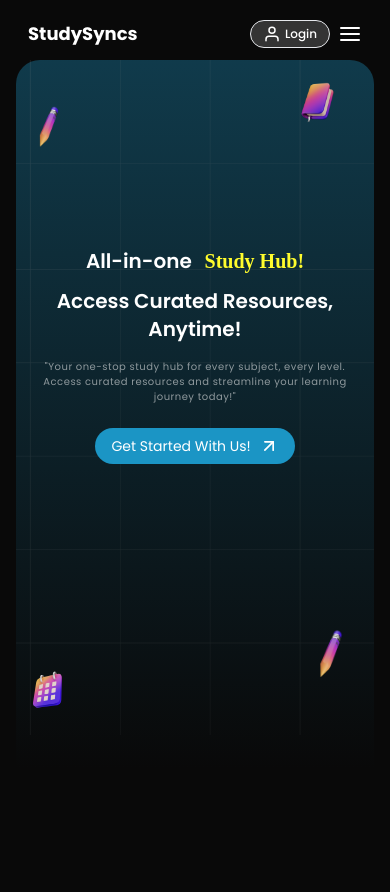
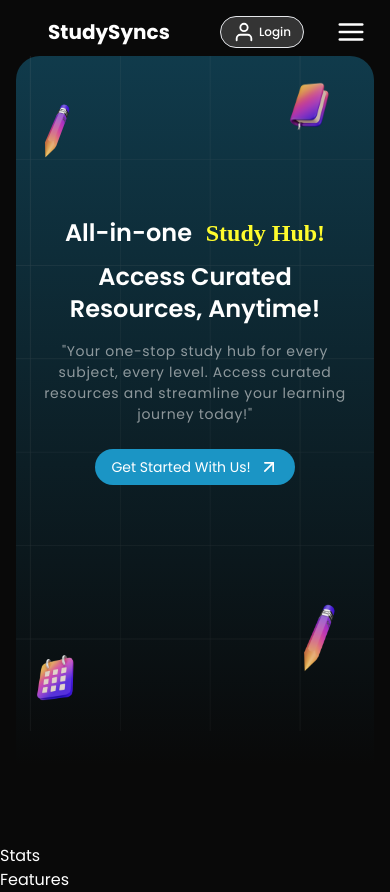
Before and after one commit to Vasudevshetty/studysyncs-v2, a React (Vite) app in the folder client/: page / in a window 390 px wide. Before the commit the page ends 844 px from the top, so only its background shows below. Built offline with nearby package versions, Linux system fonts and the light colour scheme.

Commit message:
done with the responsiveness of the hero and navbar, need to work little bit on it

```diff
--- /dev/null
+++ b/client/src/components/Home/Features.jsx
@@ -0,0 +1,5 @@
+function Features() {
+  return <div className="text-white">Features</div>;
+}
+
+export default Features;
--- a/client/src/components/Home/Hero.jsx
+++ b/client/src/components/Home/Hero.jsx
@@ -40,24 +40,24 @@ function Hero() {
       <Navbar />
 
       <div className="relative h-[80vh]">
-        <div className="absolute inset-0 bg-gradient-to-b from-secondary-blue to-custom-black h-[84vh] rounded-tl-3xl rounded-tr-3xl sm:rounded-tr-none z-0 opacity-80" />
+        <div className="absolute inset-0 bg-gradient-to-b from-secondary-blue to-custom-black h-[84vh] rounded-tl-3xl rounded-tr-3xl sm:rounded-tr-3xl md:rounded-tr-3xl lg:rounded-tr-none z-0 opacity-80" />
         <div className="absolute inset-0 bg-image z-0" />
 
         {/* Main Hero Content */}
         <div className="relative h-[70vh] sm:h-[80vh] md:h-[85vh] lg:h-[90vh] w-full md:w-[95vw] rounded-tl-3xl text-white flex flex-col justify-center items-center px-4 md:px-14 z-10 text-center">
           <div className="relative flex flex-col h-full justify-center items-center">
-            <h1 className="text-xl sm:text-4xl md:text-5xl font-semibold">
+            <h1 className="text-2xl sm:text-4xl md:text-5xl lg:text-5xl font-semibold">
               All-in-one{" "}
-              <span className="text-primary-yellow font-segoe-script text-md sm:text-5xl md:text-6xl ml-2 md:ml-4 font-bolder">
+              <span className="text-primary-yellow font-segoe-script text-2xl sm:text-5xl md:text-5xl lg:text-5xl ml-2 md:ml-4 font-bolder ">
                 {displayedText} {/* Display the typed text */}
               </span>
             </h1>
 
-            <h2 className="text-xl sm:text-3xl md:text-5xl mt-3 font-semibold">
+            <h2 className="text-2xl sm:text-3xl md:text-5 xl lg:text-5xl mt-3 font-semibold">
               Access Curated Resources, Anytime!
             </h2>
 
-            <p className="text-text-primary w-full md:w-2/3 mt-4 tracking-wider text-[10px] md:text-md">
+            <p className="text-text-primary w-full md:w-2/3 mt-4 tracking-wider text-[14px] md:text-[14px] lg:text-lg">
               "Your one-stop study hub for every subject, every level. Access
               curated resources and streamline your learning journey today!"
             </p>
@@ -73,19 +73,19 @@ function Hero() {
         </div>
         <AnimatedImages
           src="/Home/pencil.png"
-          className=" h-12 w-12 sm:h-20 sm:w-20 lg:h-32 lg:w-32 z-10 absolute top-12 left-2 md:left-64"
+          className=" h-16 w-16 sm:h-20 sm:w-20  lg:h-32 lg:w-32 z-10 absolute top-12 left-2 "
         />
         <AnimatedImages
           src="/Home/CALENDER.png"
-          className="h-16 w-16 sm:h-24 sm:w-24 lg:h-36 lg:w-36 z-10 absolute bottom-2 md:left-2"
+          className="h-20 w-20 sm:h-24 sm:w-24 lg:h-36 lg:w-36 z-10 absolute bottom-2 md:left-2"
         />
         <AnimatedImages
           src="/Home/BOOK.png"
-          className="h-20 w-20 sm:h-36 sm:w-36 lg:h-52 lg:w-52 z-10 absolute top-2 md:right-40 right-4"
+          className="h-24 w-24 sm:h-36 sm:w-36 lg:h-52 lg:w-52 z-10 absolute top-2  right-4"
         />
         <AnimatedImages
           src="/Home/pencil.png"
-          className="h-14 w-14 sm:h-24 sm:w-24 lg:h-36 lg:w-36 z-10 absolute bottom-12 md:right-8 right-4"
+          className="h-20 w-20 sm:h-24 sm:w-24 lg:h-36 lg:w-36 z-10 absolute bottom-12 md:right-8 right-4"
         />
       </div>
     </div>
--- a/client/src/components/Home/Navbar.jsx
+++ b/client/src/components/Home/Navbar.jsx
@@ -9,14 +9,14 @@ function Navbar() {
       {/* Desktop Navbar */}
       <div className="hidden lg:flex justify-between items-center">
         <div className="text-white px-14 flex gap-3 items-center py-1">
-          <h1 className="text-xs sm:text-3xl font-bold">StudySyncs</h1>
+          <h1 className="text-3xl font-bold">StudySyncs</h1>
         </div>
 
-        <div className="text-white bg-secondary-blue px-12 pt-3 w-1/2 flex justify-around items-center opacity-80 rounded-tr-3xl box">
-          <a href="#" className="hover:text-gray-400">Home</a>
-          <a href="#" className="hover:text-gray-400">Features</a>
-          <a href="#" className="hover:text-gray-400">About Us</a>
-          <a href="#" className="hover:text-gray-400">Testimony</a>
+        <div className="text-white bg-secondary-blue px-12 pt-3 w-1/2 flex justify-around items-center opacity-80 rounded-tr-3xl box lg:gap-4   ">
+          <a href="#" className="hover:text-gray-400 ">Home</a>
+          <a href="#" className="hover:text-gray-400 ">Features</a>
+          <a href="#" className="hover:text-gray-400">About</a>
+          <a href="#" className="hover:text-gray-400 ">Testimony</a>
           <button className="flex items-center gap-2 rounded-3xl px-4 py-2 hover:bg-login-bg-hover bg-login-bg border border-opacity-10">
             <FiUser size={24} />
             <span className="font-medium">Login</span>
@@ -25,19 +25,19 @@ function Navbar() {
       </div>
 
       {/* Mobile and Tablet Navbar */}
-      <div className="lg:hidden flex justify-between items-center bg-primary text-white p-3">
-        <h1 className="text-lg font-bold">StudySyncs</h1>
+      <div className="lg:hidden flex justify-between items-center bg-primary text-white p-2 ">
+        <h1 className="text-xl  md:text-2xl ml-6 font-bold">StudySyncs</h1>
 
-        <div className="flex items-center gap-2">
+        <div className="flex items-center gap-8">
           {/* Login Button */}
-          <button className="flex items-center gap-1 text-xs rounded-3xl px-3 py-1 hover:bg-login-bg-hover bg-login-bg border border-opacity-10">
-            <FiUser size={18} />
-            <span className="font-medium">Login</span>
+          <button className="flex items-center gap-1 text-xs rounded-3xl px-3 py-1 md:px-6 md:py-2 hover:bg-login-bg-hover bg-login-bg border border-opacity-10">
+            <FiUser size={22} />
+            <span className="font-medium md:text-[16px]">Login</span>
           </button>
 
           {/* Mobile/Tablet Menu Icon */}
           <button onClick={() => setIsOpen(!isOpen)} className="text-white">
-            {isOpen ? "" : <FiMenu size={24} />}
+            {isOpen ? "" : <FiMenu size={30} />}
           </button>
         </div>
       </div>
--- /dev/null
+++ b/client/src/components/Home/Stats.jsx
@@ -0,0 +1,5 @@
+function Stats() {
+  return <div className="text-white">Stats</div>;
+}
+
+export default Stats;
--- a/client/src/pages/HomeLayout2.jsx
+++ b/client/src/pages/HomeLayout2.jsx
@@ -1,9 +1,13 @@
+import Features from "@/components/Home/Features";
 import Hero from "@/components/Home/Hero";
+import Stats from "@/components/Home/Stats";
 
 function HomeLayout2() {
   return (
     <div className="bg-custom-black">
       <Hero />
+      <Stats />
+      <Features />
     </div>
   );
 }
```
